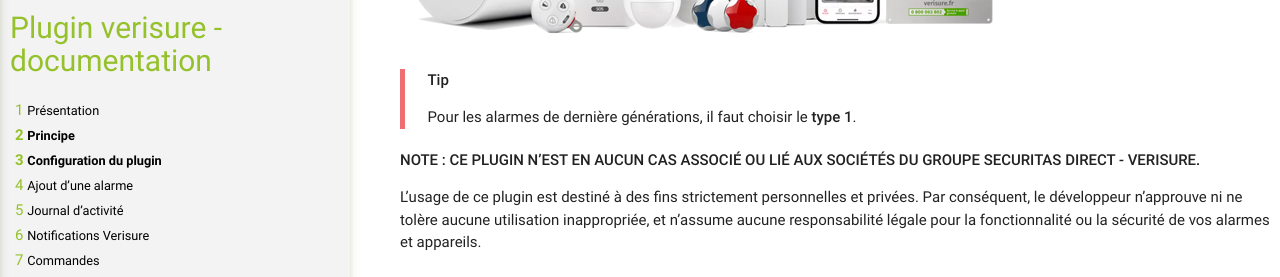
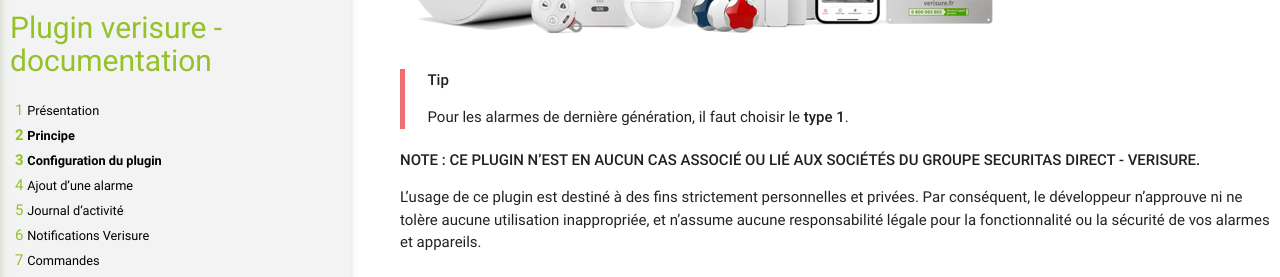
Before and after one commit to Xav-74/Documentation, a Jekyll site: the page built from verisure/fr_FR/index.md, in a window 1280 px wide and 900 px high, scrolled down 904 px. Shown: the part 152-429 px from the top of the window. Built offline with Jekyll 4.4.1, drawn with Linux system fonts in a browser that asks for light colours.

Commit message:
Update index.md

```diff
--- a/verisure/fr_FR/index.md
+++ b/verisure/fr_FR/index.md
@@ -20,7 +20,7 @@
 
 > **Tip**
 >
-> Pour les alarmes de dernière générations, il faut choisir le **type 1**.
+> Pour les alarmes de dernière génération, il faut choisir le **type 1**.
 
 
 **NOTE : CE PLUGIN N'EST EN AUCUN CAS ASSOCIÉ OU LIÉ AUX SOCIÉTÉS DU GROUPE SECURITAS DIRECT - VERISURE.**
```
